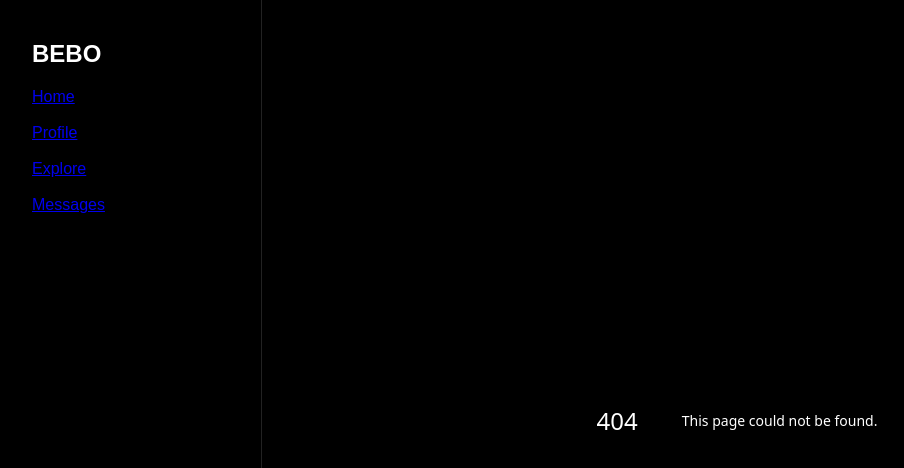
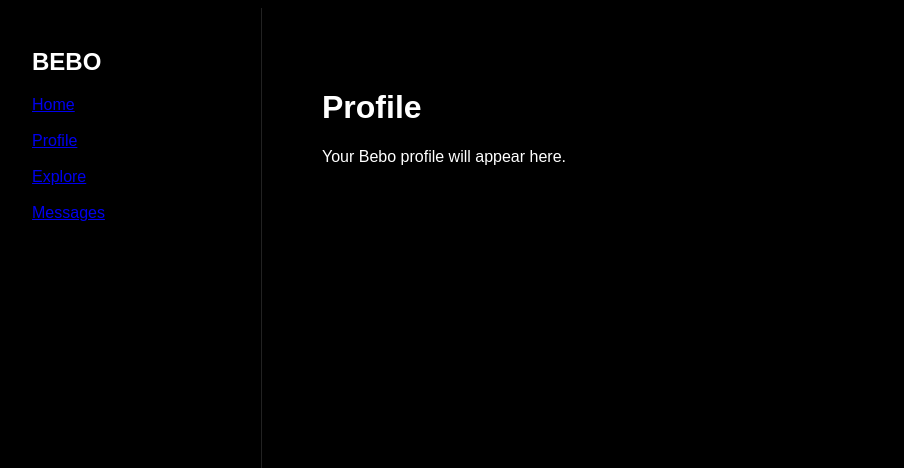
Before and after one commit to arizonakaata2/bebo, a Next.js app: page /app/profile in a window 1280 px wide. Before the commit this address had no page. Shown: the top 468 px of the page, without its empty margins (28-932 px from the left). Built offline with nearby package versions, Linux system fonts and the light colour scheme.

Commit message:
Create page.tsx
add file

```diff
--- /dev/null
+++ b/app/app/profile/page.tsx
@@ -0,0 +1,8 @@
+export default function ProfilePage() {
+  return (
+    <div style={{padding:40}}>
+      <h1>Profile</h1>
+      <p>Your Bebo profile will appear here.</p>
+    </div>
+  )
+}
```
